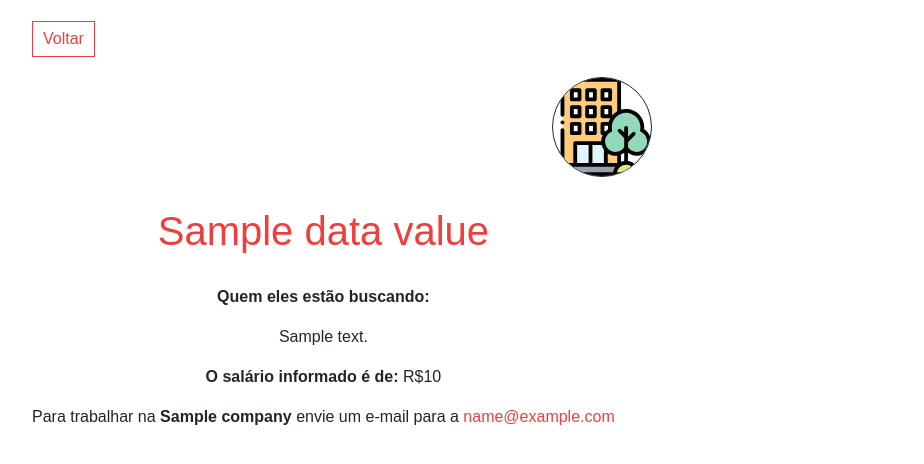
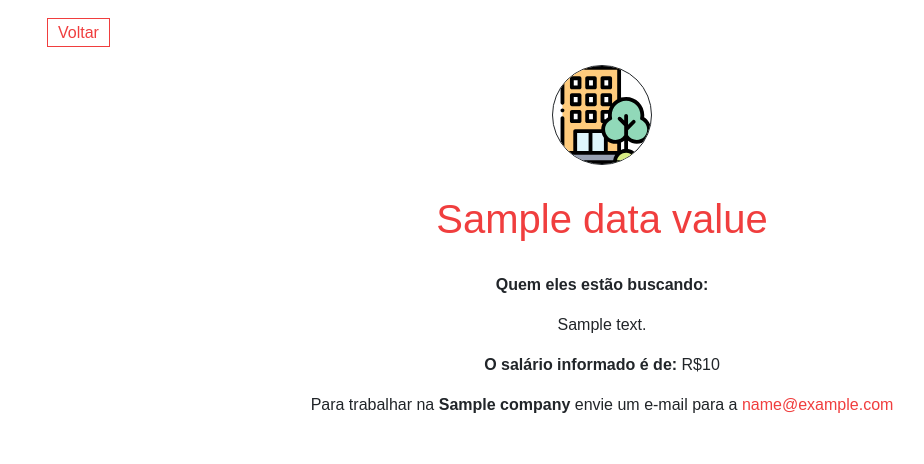
Before and after one commit to AlcantaraBruno/Job-Finder, a Node server app: template views/view.handlebars in a window 1280 px wide. Shown: the part 79-543 px from the top of the page, without its empty margins (38-962 px from the left). Run offline with Node 20, Linux system fonts and the light colour scheme; the template is opened without the code that fills it: most values are stand-ins (such as "Sample title", 1, 10 or a date in 2020); data that the repository does not hold is empty; some libraries are stand-ins or nearby versions.

Commit message:
Correction

```diff
--- a/public/css/styles.css
+++ b/public/css/styles.css
@@ -2,6 +2,16 @@
     box-sizing: border-box;
     font-family: Arial, Helvetica, sans-serif;
 }
+
+/* Centralizando Objetos */
+
+.center {
+    display: flex;
+    flex-direction: row;
+    justify-content: center;
+    align-items: center;
+}
+
 
 /* nav*/
 
--- a/views/view.handlebars
+++ b/views/view.handlebars
@@ -1,6 +1,6 @@
 <div id="job-view-container" class="container" >
-    <div class="row text-center" >
-        <a class="back-link main-color" href="/">Voltar</a>
+    <a class="back-link main-color" href="/">Voltar</a>
+    <div class="row text-center center" >
         <div id="img-container" class="col-md-12">
             <img src="/img/company.svg" alt="Company">
         </div>
```
